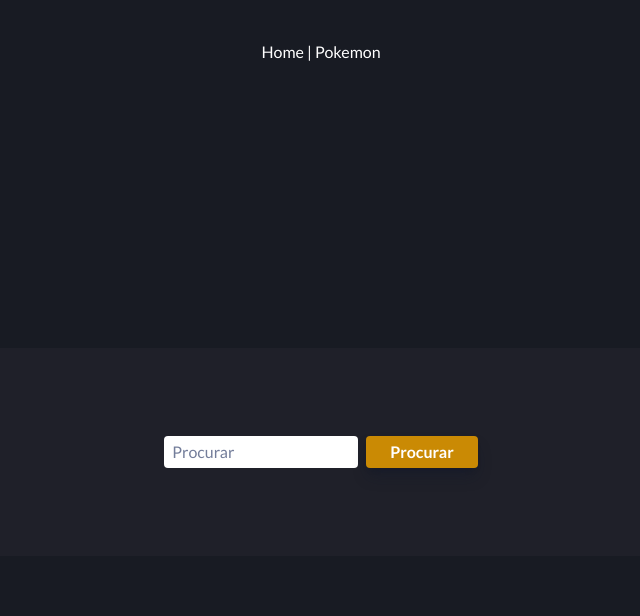
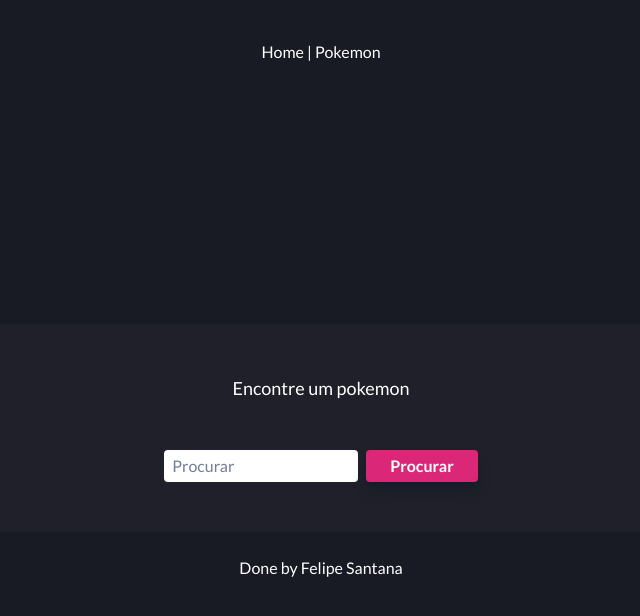
Before and after one commit to feehsantanajs/vue-pokedex-app, a Vue app: page /#/ in a window 1280 px wide. Shown: the top 616 px of the page, without its empty margins (319-959 px from the left). Built offline with nearby package versions, Linux system fonts and the light colour scheme.

Commit message:
fix styling

```diff
--- a/src/views/Home.vue
+++ b/src/views/Home.vue
@@ -19,33 +19,40 @@ import {usePokemonStore, useEvoluitonPokemonStore} from '../store/usePokemonStor
 
         console.log(pokemonData.value)
 
-        getEvolution(pokemonData.value.id)
-
+      }
+      async function getEvolution(id:number){
+        await useGetEvol.fetchEvolution(id)
+        return console.log(pokemonEvolutions.value = useGetEvol.pokemonEvolution)
 
       }
 
-      async function getEvolution(id:number){
-        await useGetEvol.fetchEvolution(id).then(res =>{
-          return console.log(pokemonEvolutions.value = useGetEvol.pokemonEvolution)
-        })
-      }
       return{
         pokemonInput,
         handleSearch,
+        getEvolution
       }
+
+
     }
   }
 </script>
 
 <template>
-   <div class="h-52 flex justify-center items-center max-w-[300] w-[100%] p-4 mt-10 rounded-md bg-gray-800 gap-2">
+  <main class='w-full h-full flex flex-col justify-center items-center'>
+      <div class="h-52 flex flex-col justify-center items-center max-w-[300] w-[100%] p-4 mt-10 rounded-md bg-gray-800 gap-2">
+          <p class="text-lg">Encontre um pokemon</p>
+          <div class="flex mt-10 gap-2">
             <input placeholder="Procurar" type="text" v-model="pokemonInput" class="py-1 px-2 text-gray-900 rounded">
             <router-link to="/pokemon">
               <button
               @click="handleSearch"
-        class="px-6 py-1 bg-yellow-600  font-bold shadow-lg shadow-slate-900/40 rounded ease-out duration-300  hover:bg-red-800">
+              class="px-6 py-1 bg-pink-600  font-bold shadow-lg shadow-slate-900/40 rounded ease-out duration-300  hover:bg-red-800">
                 Procurar
               </button>
             </router-link>
           </div>
+      </div>
+
+      <footer class="mt-6"> Done by Felipe Santana</footer>
+  </main>
 </template>
```
Lines whose indentation alone changed are shown as unchanged.
